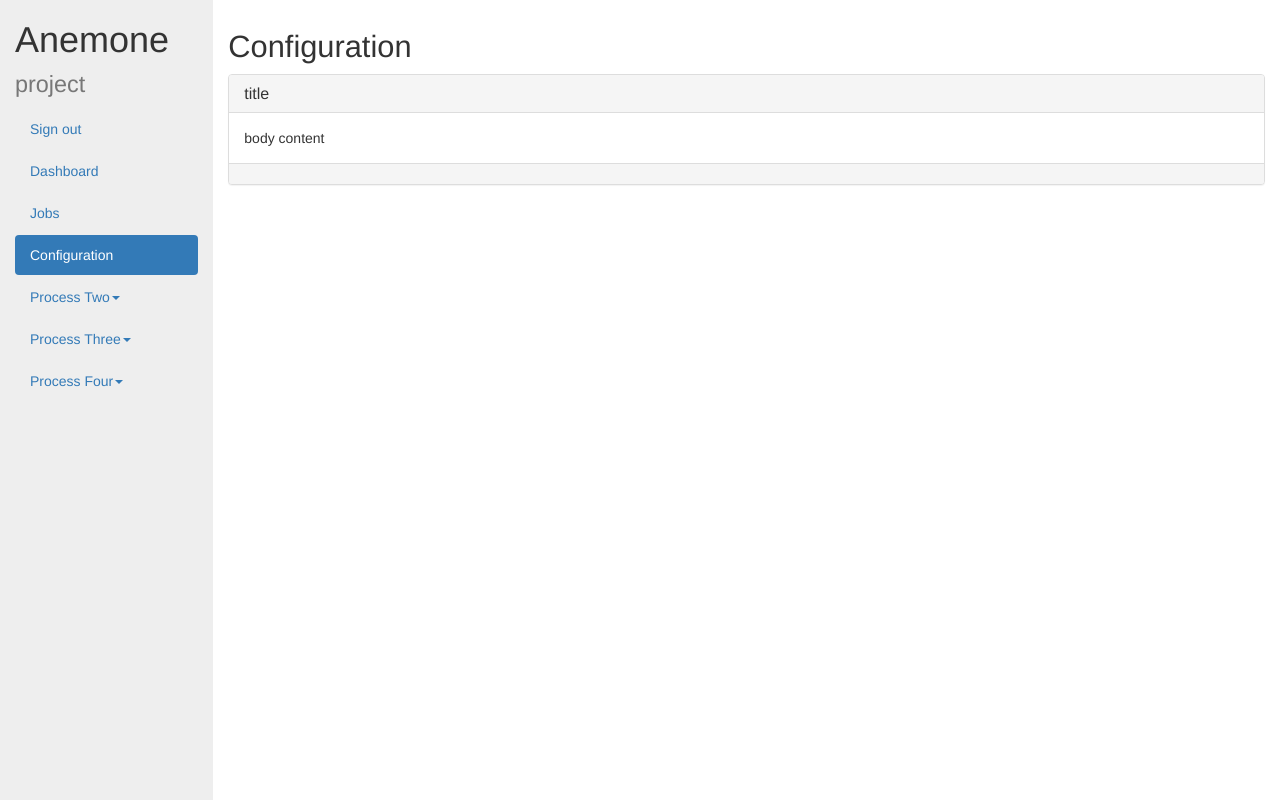
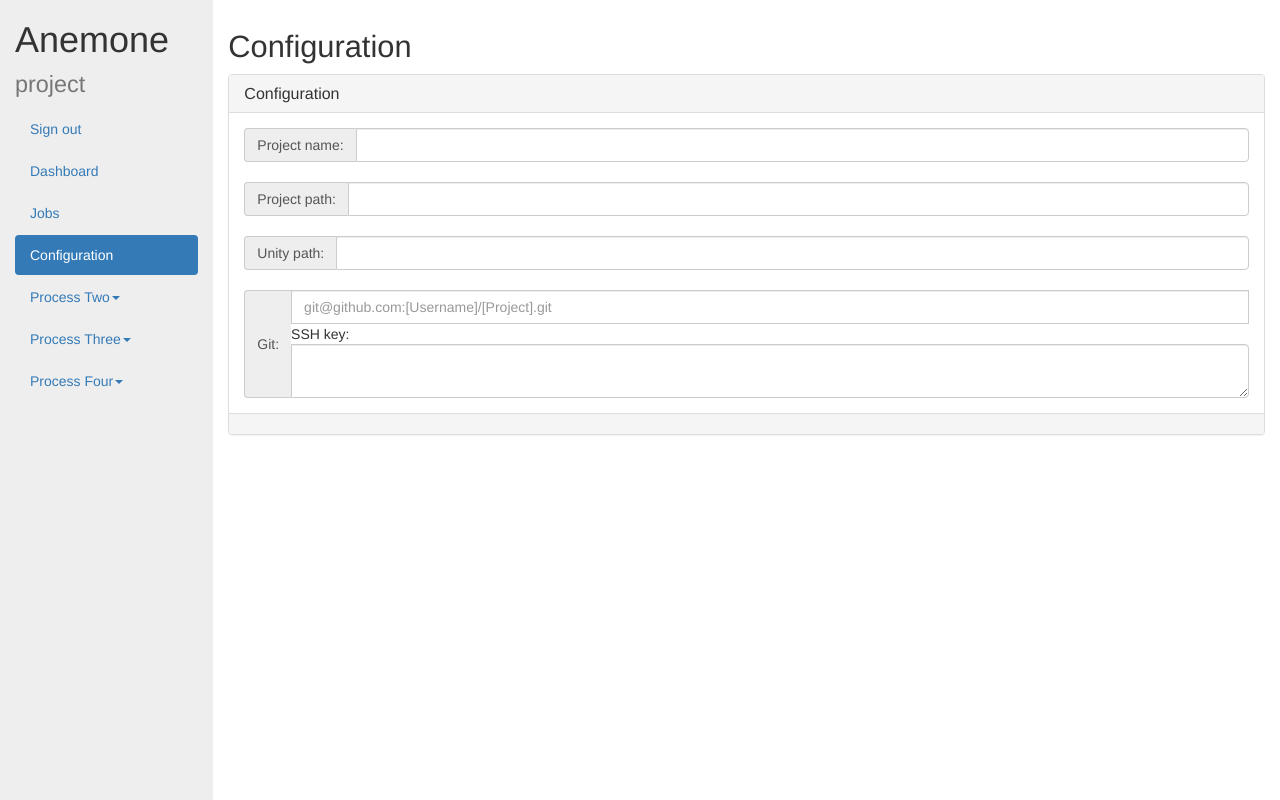
Before and after one commit to Winnak/Anemone, a Flask app: page /configuration in a window 1280 px wide. Run offline with Flask 2, Linux system fonts and the light colour scheme; the visitor is signed in with stand-in values (Sample User, id 1); some libraries are stand-ins or nearby versions.

Commit message:
added configuartion stuff

```diff
--- a/Anemone/templates/configure.html
+++ b/Anemone/templates/configure.html
@@ -7,11 +7,35 @@
 <div class="panel panel-default">
   <div class="panel-heading">
     <h3 class="panel-title">
-        title
+      Configuration
     </h3>
   </div>
   <div class="panel-body">
-      body content
+      <div class="input-group">
+        <span class="input-group-addon">Project name: </span>
+        <input type="text" class="form-control" placeholder="">
+      </div>
+      <br>
+      <div class="input-group">
+        <span class="input-group-addon">Project path: </span>
+        <input type="text" class="form-control" placeholder="">
+      </div>
+      <br>
+      <div class="input-group">
+        <span class="input-group-addon">Unity path: </span>
+        <input type="text" class="form-control" placeholder="">
+      </div>
+      <br>
+      <ul class="dropdown-menu" aria-labelledby="dropdownMenu4">
+        <li><a href="#">Manual</a></li>
+        <li class="disabled"><a href="#">Hourly (if changes are found)</a></li>
+      </ul>
+      <div class="input-group">
+        <span class="input-group-addon">Git: </span>
+        <input type="text" class="form-control" placeholder="git@github.com:[Username]/[Project].git">
+          SSH key:
+        <textarea name="ssh-cert" class="form-control"></textarea>
+      </div>
   </div>
   <div class="panel-footer">
 
--- a/Anemone/templates/layout.html
+++ b/Anemone/templates/layout.html
@@ -19,7 +19,7 @@
   <body>
       <div class="container-fluid fullsite">
           <div class="row fullsite">
-            <div class="col-sm-2 sidenav">
+            <div class="col-sm-2 sidenav .visible-lg-* .visible-md-*">
               <div class="project-title"><h1>Anemone <small>project</small></h1></div>
                 <nav role="navigation">
                   <ul class="nav nav-pills nav-stacked" id="stacked-menu">
--- a/Anemone/views/configuration.py
+++ b/Anemone/views/configuration.py
@@ -1,11 +1,29 @@
 """ view for configuration """
 
-from flask import render_template, g
+from flask import render_template, g, redirect, session
 from Anemone import app
 
 @app.route("/configuration")
 @app.route("/configuration/")
 def configuration_view():
     """ Displays the view for configuration """
+
+    if session['logged_in'] is False:
+        return redirect("/")
+
     g.selected_tab = "configuration"
     return render_template("configure.html")
+
+def generate_rsa(bits=2048):
+    """ Gatherd from: https://gist.github.com/lkdocs/6519378
+    Generate an RSA keypair with an exponent of 65537 in PEM format
+    param: bits The key length in bits
+    Return private key and public key
+    """
+
+    from Crypto.PublicKey import RSA
+
+    new_key = RSA.generate(bits, e=65537)
+    public_key = new_key.publickey().exportKey("PEM")
+    private_key = new_key.exportKey("PEM")
+    return private_key, public_key
```
